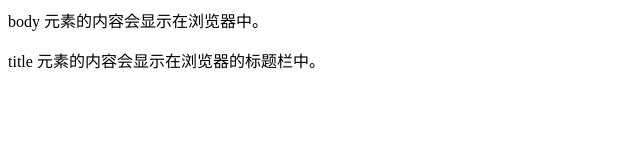
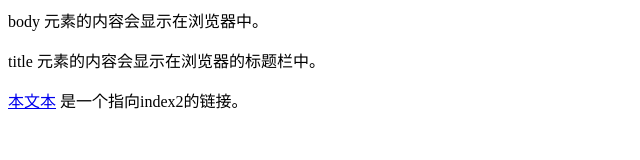
Before and after one commit to Innsh/DEMO, a plain HTML site: page index.html in a window 1280 px wide. Shown: the whole page, without its empty margins (0-640 px from the left). Drawn offline with Linux system fonts and the light colour scheme.

Commit message:
Update index.html

```diff
--- a/index.html
+++ b/index.html
@@ -7,6 +7,7 @@
 <body>
 <p>body 元素的内容会显示在浏览器中。</p>
 <p>title 元素的内容会显示在浏览器的标题栏中。</p>
+  <a href="/index2.html">本文本</a> 是一个指向index2的链接。</p>
 </body>
 
 </html>
```
